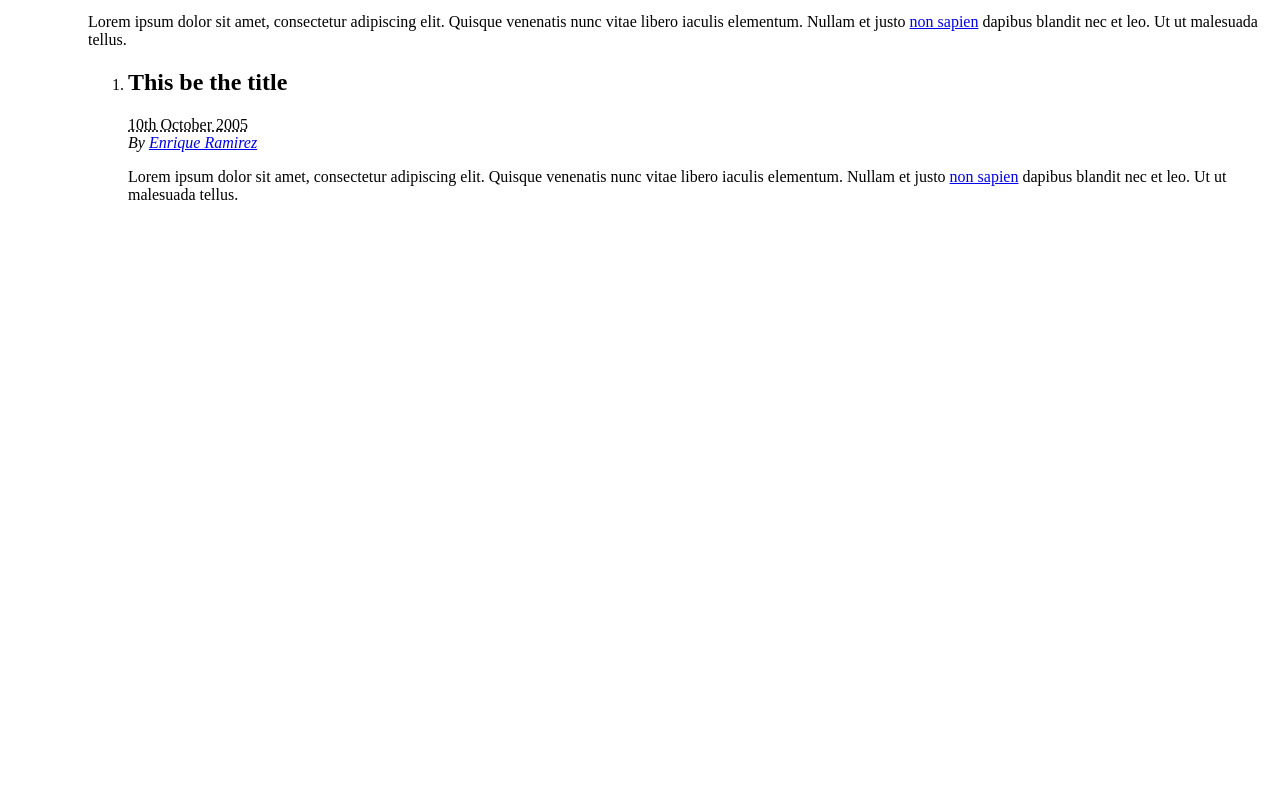
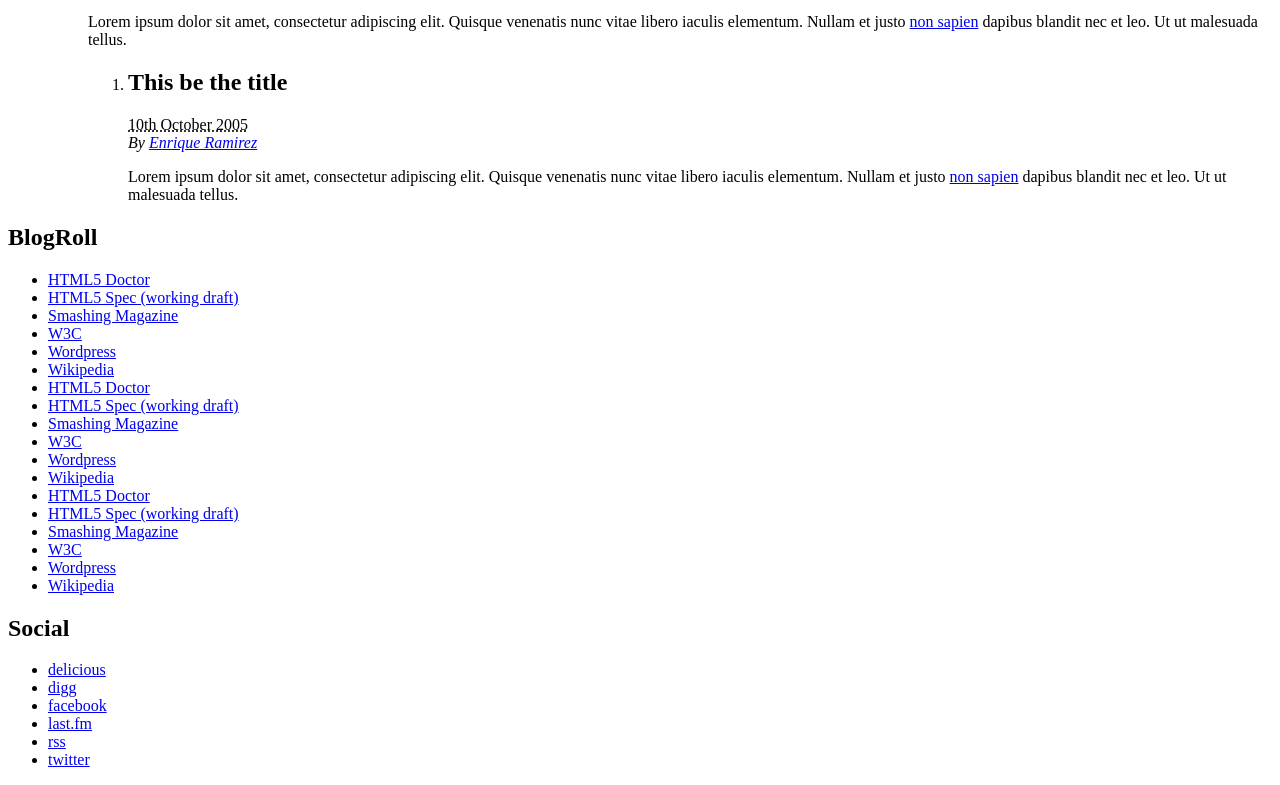
Before and after one commit to StuartGrimes/html5-layouts, a plain HTML site: page index.html in a window 1280 px wide. Shown: the part 520-1305 px from the top of the page. Before the commit the page ends 800 px from the top, so only its background shows below. Drawn offline with Linux system fonts and the light colour scheme.

Commit message:
The extras block done

```diff
--- a/index.html
+++ b/index.html
@@ -86,6 +86,51 @@
                 </ol>
     </section>
 
+    <section>
+        <div>
+            <h2>BlogRoll</h2>
+            <ul>
+                <li><a href="#" rel="external">HTML5 Doctor</a></li>
+                <li><a href="#" rel="external">HTML5 Spec (working draft)</a></li>
+                <li><a href="#" rel="external">Smashing Magazine</a></li>
+
+                <li><a href="#" rel="external">W3C</a></li>
+                <li><a href="#" rel="external">Wordpress</a></li>
+                <li><a href="#" rel="external">Wikipedia</a></li>
+
+                <li><a href="#" rel="external">HTML5 Doctor</a></li>
+                <li><a href="#" rel="external">HTML5 Spec (working draft)</a></li>
+                <li><a href="#" rel="external">Smashing Magazine</a></li>
+
+                <li><a href="#" rel="external">W3C</a></li>
+                <li><a href="#" rel="external">Wordpress</a></li>
+                <li><a href="#" rel="external">Wikipedia</a></li>
+
+                <li><a href="#" rel="external">HTML5 Doctor</a></li>
+                <li><a href="#" rel="external">HTML5 Spec (working draft)</a></li>
+                <li><a href="#" rel="external">Smashing Magazine</a></li>
+
+                <li><a href="#" rel="external">W3C</a></li>
+                <li><a href="#" rel="external">Wordpress</a></li>
+                <li><a href="#" rel="external">Wikipedia</a></li>
+
+            </ul>
+        </div>
+        <!--End Blogroll-->
+        <div>
+            <h2>Social</h2>
+            <ul>
+                <li><a href="http://delicious.com/enrique_ramirez" rel="me">delicious</a></li>
+                <li><a href="http://digg.com/users/enriqueramirez" rel="me">digg</a></li>
+                <li><a href="http://facebook.com/enrique.ramirez.velez" rel="me">facebook</a></li>
+
+                <li><a href="http://www.lastfm.es/user/enrique-ramirez" rel="me">last.fm</a></li>
+                <li><a href="http://website.com/feed/" rel="alternate">rss</a></li>
+                <li><a href="http://twitter.com/enrique_ramirez" rel="me">twitter</a></li>
+            </ul>
+        </div>
+    </section>
+
 </body>
 
 </html>
```
